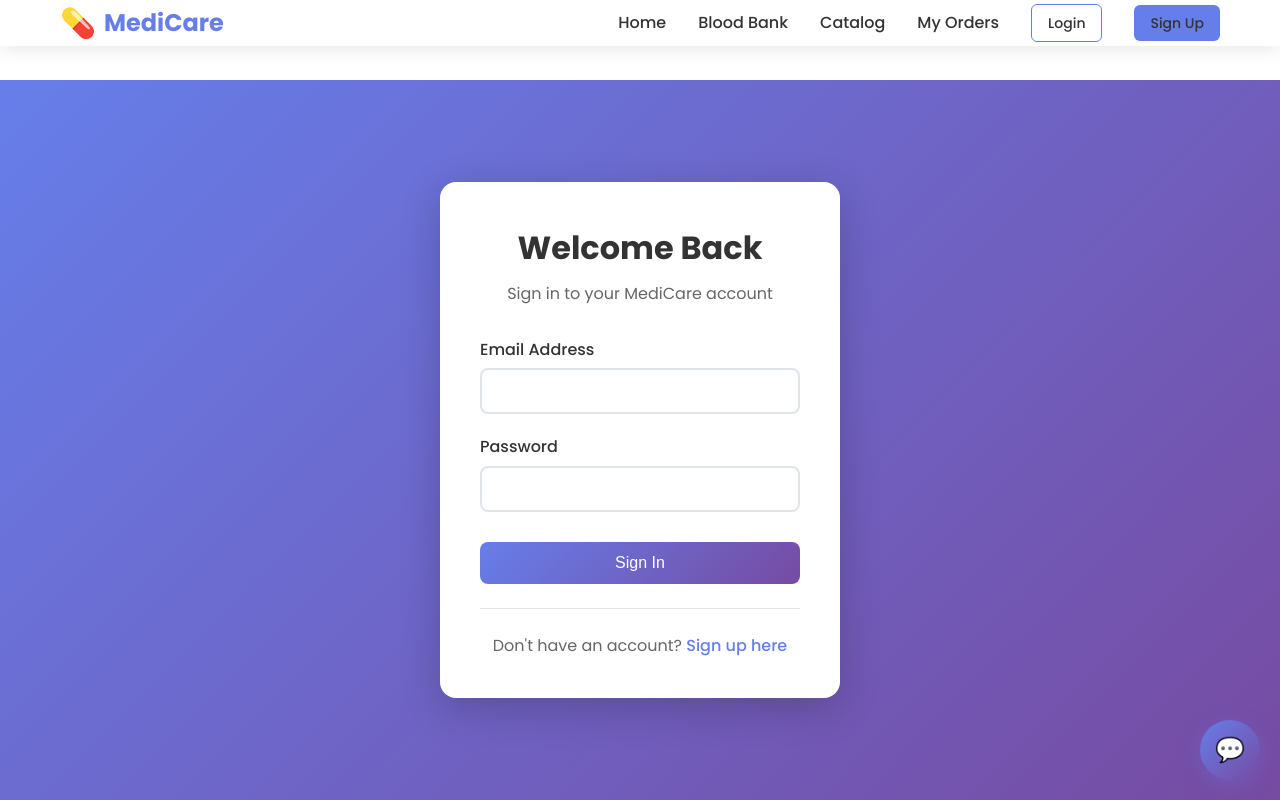
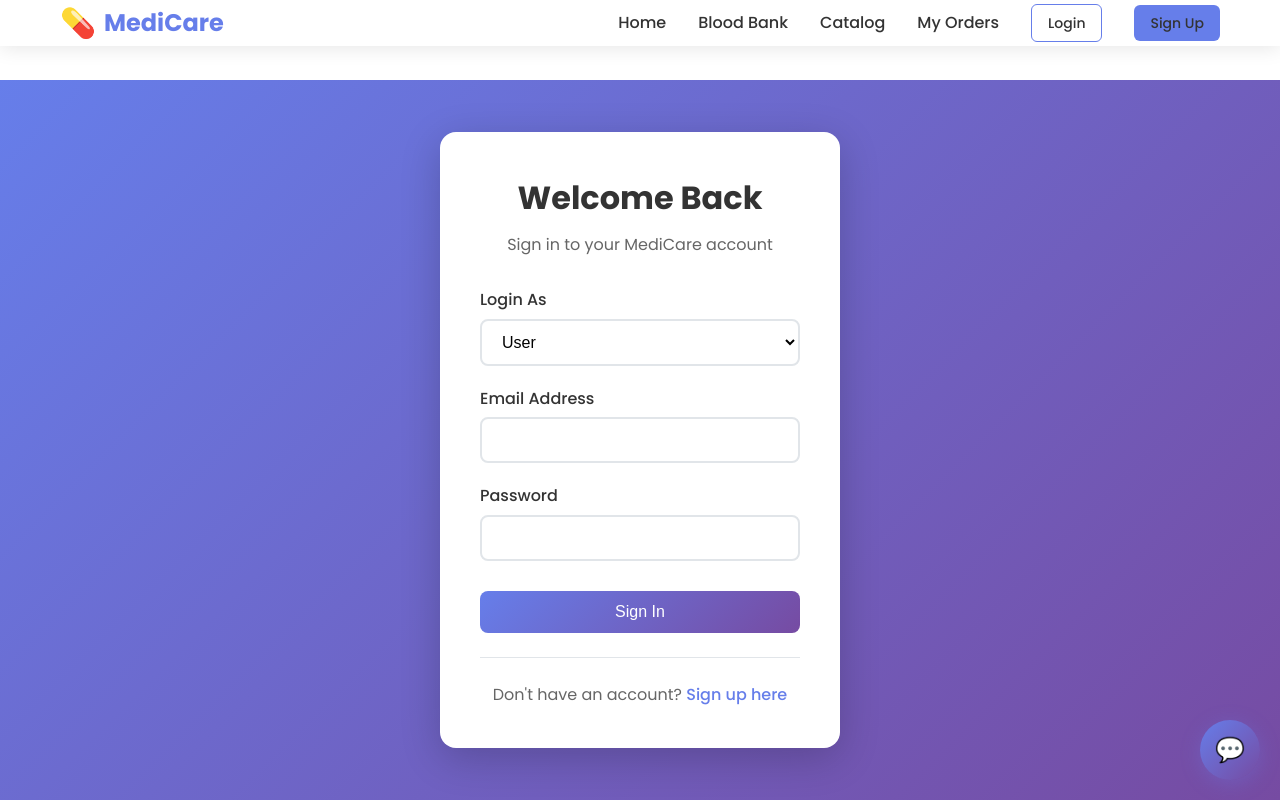
Before and after one commit to Arunjadhav0101/medicare-react, a React (Create React App) app: page /login in a window 1280 px wide. Built offline with nearby package versions, Linux system fonts and the light colour scheme.

Commit message:
Add admin role selector to login and signup pages

```diff
--- a/src/pages/Login.css
+++ b/src/pages/Login.css
@@ -61,7 +61,22 @@
   transition: border-color 0.3s ease;
 }
 
+.form-group select {
+  padding: 12px 16px;
+  border: 2px solid #e1e5e9;
+  border-radius: 8px;
+  font-size: 16px;
+  transition: border-color 0.3s ease;
+  background-color: white;
+  cursor: pointer;
+}
+
 .form-group input:focus {
+  outline: none;
+  border-color: #667eea;
+}
+
+.form-group select:focus {
   outline: none;
   border-color: #667eea;
 }
--- a/src/pages/Login.tsx
+++ b/src/pages/Login.tsx
@@ -5,7 +5,8 @@ import './Login.css';
 const Login: React.FC = () => {
   const [formData, setFormData] = useState({
     email: '',
-    password: ''
+    password: '',
+    role: 'user'
   });
 
   const navigate = useNavigate();
@@ -39,6 +40,20 @@ const Login: React.FC = () => {
           </div>
 
           <form onSubmit={handleSubmit} className="auth-form">
+            <div className="form-group">
+              <label htmlFor="role">Login As</label>
+              <select
+                id="role"
+                name="role"
+                value={formData.role}
+                onChange={(e) => setFormData({ ...formData, role: e.target.value })}
+                required
+              >
+                <option value="user">User</option>
+                <option value="admin">Admin</option>
+              </select>
+            </div>
+
             <div className="form-group">
               <label htmlFor="email">Email Address</label>
               <input
--- a/src/pages/Signup.tsx
+++ b/src/pages/Signup.tsx
@@ -8,7 +8,8 @@ const Signup: React.FC = () => {
     email: '',
     phone: '',
     password: '',
-    confirmPassword: ''
+    confirmPassword: '',
+    role: 'user'
   });
 
   const handleChange = (e: React.ChangeEvent<HTMLInputElement>) => {
@@ -38,6 +39,20 @@ const Signup: React.FC = () => {
           </div>
 
           <form onSubmit={handleSubmit} className="auth-form">
+            <div className="form-group">
+              <label htmlFor="role">Register As</label>
+              <select
+                id="role"
+                name="role"
+                value={formData.role}
+                onChange={(e) => setFormData({ ...formData, role: e.target.value })}
+                required
+              >
+                <option value="user">User</option>
+                <option value="admin">Admin</option>
+              </select>
+            </div>
+
             <div className="form-group">
               <label htmlFor="name">Full Name</label>
               <input
```
